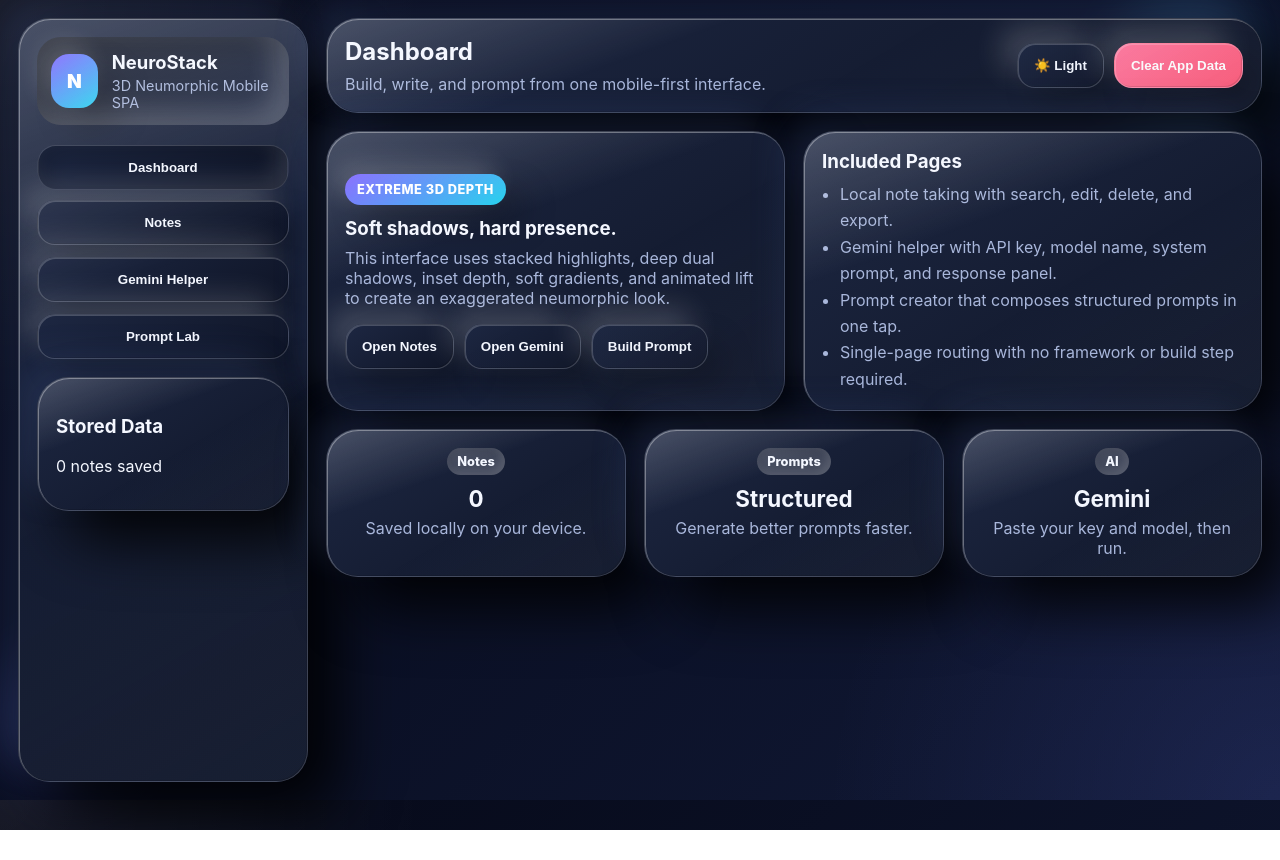
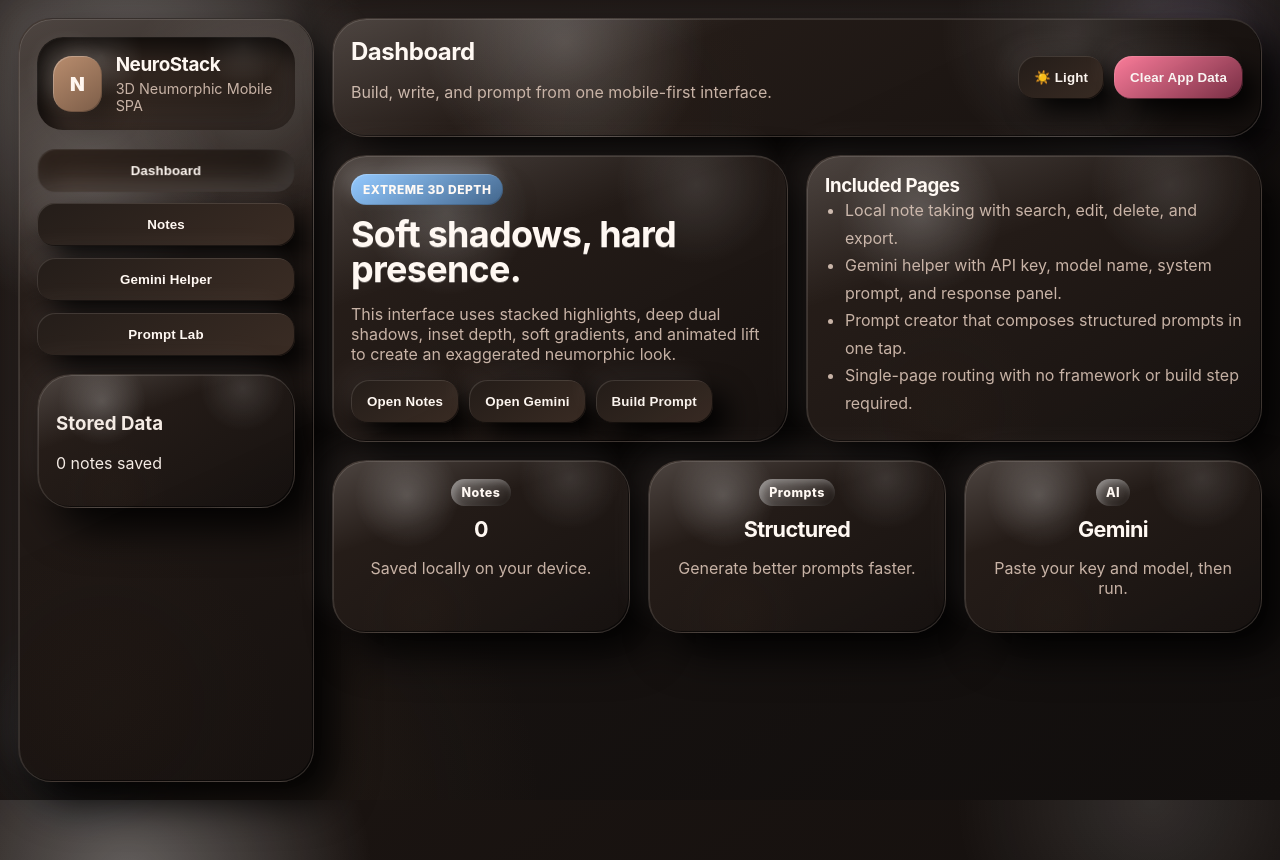
Before and after one commit to lavaztechnet-debug/My-Dev-Site, a plain HTML site: page index.html in a window 1280 px wide. Both pictures are taken after a click on the button "🌙 Dark". Shown: the top 860 px of the page. Before the commit the page ends 830 px from the top, so only its background shows below. Drawn offline with Linux system fonts and the light colour scheme.

Commit message:
Update styles.css

```diff
--- a/styles.css
+++ b/styles.css
@@ -1,33 +1,56 @@
 :root {
-  --bg: #d6e2ff;
-  --bg-2: #9db2ff;
-  --panel-a: #f7fbff;
-  --panel-b: #bfd0ff;
-  --text: #16213b;
-  --muted: #50607f;
-  --accent: #7a5cff;
-  --accent-2: #00d4ff;
-  --danger: #ff4d7d;
-  --shadow-dark: rgba(46, 63, 107, 0.42);
-  --shadow-light: rgba(255, 255, 255, 0.96);
-  --radius-xl: 32px;
-  --radius-lg: 24px;
-  --radius-md: 18px;
+  color-scheme: light;
+  --bg-a: #e7dccf;
+  --bg-b: #cbb8a6;
+  --panel-a: #f7efe6;
+  --panel-b: #d8c4b2;
+  --surface-a: #efe1d2;
+  --surface-b: #cfb49c;
+  --surface-c: #b6957c;
+  --text: #2d211b;
+  --text-strong: #16110e;
+  --muted: #6c5b51;
+  --line-light: rgba(255, 248, 241, 0.68);
+  --line-dark: rgba(85, 61, 44, 0.16);
+  --shadow-out-a: rgba(84, 55, 36, 0.24);
+  --shadow-out-b: rgba(255, 245, 236, 0.74);
+  --shadow-in-a: rgba(77, 51, 35, 0.26);
+  --shadow-in-b: rgba(255, 248, 242, 0.66);
+  --accent: #7f5bd8;
+  --accent-2: #4d8dbf;
+  --danger: #a8435a;
+  --success: #58756a;
+  --radius-xl: 34px;
+  --radius-lg: 26px;
+  --radius-md: 20px;
   --radius-sm: 14px;
+  --texture: radial-gradient(circle at 25% 20%, rgba(255,255,255,.20), transparent 20%),
+            radial-gradient(circle at 80% 10%, rgba(255,255,255,.12), transparent 18%),
+            radial-gradient(circle at 30% 90%, rgba(80, 55, 35, .06), transparent 24%);
 }
 
 :root[data-theme="dark"] {
-  --bg: #050816;
-  --bg-2: #111936;
-  --panel-a: #1d2742;
-  --panel-b: #0f1527;
-  --text: #f4f7ff;
-  --muted: #a9b7db;
-  --accent: #a78bfa;
-  --accent-2: #22d3ee;
-  --danger: #ff6b8f;
-  --shadow-dark: rgba(0, 0, 0, 0.88);
-  --shadow-light: rgba(90, 117, 190, 0.18);
+  color-scheme: dark;
+  --bg-a: #1c1512;
+  --bg-b: #0f0c0b;
+  --panel-a: #2a201b;
+  --panel-b: #171210;
+  --surface-a: #241d19;
+  --surface-b: #3a2c24;
+  --surface-c: #4f3d33;
+  --text: #f4ebe4;
+  --text-strong: #fff8f2;
+  --muted: #c8b3a6;
+  --line-light: rgba(255, 244, 235, 0.12);
+  --line-dark: rgba(0, 0, 0, 0.55);
+  --shadow-out-a: rgba(0, 0, 0, 0.92);
+  --shadow-out-b: rgba(255, 246, 238, 0.06);
+  --shadow-in-a: rgba(0, 0, 0, 0.72);
+  --shadow-in-b: rgba(255, 245, 238, 0.05);
+  --accent: #c3a1ff;
+  --accent-2: #83c1ff;
+  --danger: #ff7f9d;
+  --success: #97b8a6;
 }
 
 * {
@@ -37,125 +60,157 @@
 html, body {
   margin: 0;
   min-height: 100%;
-  font-family: Inter, ui-sans-serif, system-ui, -apple-system, BlinkMacSystemFont, "Segoe UI", sans-serif;
-  color: var(--text);
-  background:
-    radial-gradient(circle at top left, rgba(255,255,255,0.08), transparent 28%),
-    radial-gradient(circle at bottom right, rgba(110,125,255,0.12), transparent 30%),
-    linear-gradient(135deg, var(--bg), var(--bg-2));
 }
 
 body {
   padding: 18px;
-  perspective: 1400px;
   overflow-x: hidden;
+  color: var(--text);
+  font-family: Inter, ui-sans-serif, system-ui, -apple-system, BlinkMacSystemFont, "Segoe UI", sans-serif;
+  background:
+    radial-gradient(circle at 10% 10%, rgba(255,255,255,0.32), transparent 18%),
+    radial-gradient(circle at 90% 0%, rgba(255,255,255,0.12), transparent 14%),
+    radial-gradient(circle at 20% 100%, rgba(120, 88, 55, 0.10), transparent 22%),
+    linear-gradient(145deg, var(--bg-a), var(--bg-b));
+  perspective: 1500px;
+}
+
+body::before {
+  content: "";
+  position: fixed;
+  inset: 0;
+  pointer-events: none;
+  background:
+    radial-gradient(circle at 30% 20%, rgba(255,255,255,.11), transparent 0 18%, transparent 18.5%),
+    radial-gradient(circle at 70% 80%, rgba(255,255,255,.07), transparent 0 15%, transparent 15.5%),
+    linear-gradient(0deg, rgba(255,255,255,0.02), rgba(255,255,255,0.02));
+  mix-blend-mode: soft-light;
+  opacity: .65;
 }
 
 .bg-orb {
   position: fixed;
-  width: 220px;
-  height: 220px;
+  width: 260px;
+  height: 260px;
   border-radius: 50%;
   filter: blur(18px);
-  opacity: 0.35;
+  opacity: 0.28;
   pointer-events: none;
   z-index: 0;
 }
 
 .orb-a {
-  top: -40px;
-  right: -20px;
-  background: radial-gradient(circle, rgba(85,210,255,0.7), transparent 70%);
+  top: -60px;
+  right: -40px;
+  background: radial-gradient(circle, rgba(127, 91, 216, 0.45), transparent 65%);
 }
 
 .orb-b {
-  bottom: -30px;
-  left: -40px;
-  background: radial-gradient(circle, rgba(110,125,255,0.65), transparent 70%);
+  bottom: -60px;
+  left: -50px;
+  background: radial-gradient(circle, rgba(77, 141, 191, 0.34), transparent 65%);
 }
 
 .shell {
   position: relative;
   z-index: 1;
   display: grid;
-  grid-template-columns: 290px 1fr;
+  grid-template-columns: 296px 1fr;
   gap: 18px;
   min-height: calc(100vh - 36px);
 }
 
 .neu-panel,
+.neu-inset,
 .neu-input,
 .neu-btn,
 .output-box,
-.status-pill {
+.status-pill,
+.note-card,
+.mini-card {
+  position: relative;
   border: 0;
-  outline: none;
   color: var(--text);
 }
 
 .neu-panel {
-  position: relative;
-  background: linear-gradient(145deg, var(--panel-a), var(--panel-b));
-  border: 1px solid rgba(255,255,255,0.18);
+  overflow: hidden;
   border-radius: var(--radius-xl);
+  background:
+    var(--texture),
+    linear-gradient(145deg, var(--panel-a), var(--panel-b));
+  border: 1px solid var(--line-light);
   box-shadow:
-    30px 30px 60px var(--shadow-dark),
-    -18px -18px 36px var(--shadow-light),
-    inset 1px 1px 0 rgba(255,255,255,0.35),
-    inset -1px -1px 0 rgba(0, 0, 0, 0.12);
-  overflow: hidden;
+    20px 20px 42px var(--shadow-out-a),
+    -16px -16px 32px var(--shadow-out-b),
+    inset 1px 1px 0 var(--line-light),
+    inset -1px -1px 0 var(--line-dark);
 }
 
-.neu-panel::before {
+.neu-panel::before,
+.neu-panel::after {
   content: "";
   position: absolute;
   inset: 0;
   border-radius: inherit;
-  background:
-    linear-gradient(160deg, rgba(255,255,255,0.2), transparent 35%),
-    linear-gradient(330deg, rgba(130,150,180,0.08), transparent 45%);
   pointer-events: none;
 }
 
-.neu-inset {
-  background: linear-gradient(145deg, var(--panel-b), var(--panel-a));
-  border-radius: var(--radius-lg);
-  box-shadow:
-    inset 14px 14px 28px rgba(0,0,0,0.22),
-    inset -14px -14px 28px rgba(255,255,255,0.22);
+.neu-panel::before {
+  background: linear-gradient(160deg, rgba(255,255,255,0.22), transparent 34%);
+  opacity: .75;
 }
 
-.depth-xl {
-  transform: translateZ(30px);
+.neu-panel::after {
+  background: linear-gradient(335deg, rgba(0,0,0,0.06), transparent 42%);
+  opacity: .7;
 }
 
-.depth-lg {
-  transform: translateZ(20px);
+.neu-inset,
+.neu-input,
+.output-box {
+  background:
+    var(--texture),
+    linear-gradient(145deg, var(--surface-b), var(--surface-a));
+  box-shadow:
+    inset 14px 14px 26px var(--shadow-in-a),
+    inset -14px -14px 26px var(--shadow-in-b),
+    inset 1px 1px 0 rgba(255,255,255,0.12);
 }
 
-.depth-md {
-  transform: translateZ(12px);
+.neu-inset {
+  border-radius: var(--radius-lg);
 }
 
+.depth-xl { transform: translateZ(32px); }
+.depth-lg { transform: translateZ(18px); }
+.depth-md { transform: translateZ(10px); }
+
 .sidebar {
-  padding: 18px;
   display: flex;
   flex-direction: column;
   gap: 18px;
+  padding: 18px;
 }
 
 .brand {
   display: flex;
   align-items: center;
   gap: 14px;
-  padding: 14px;
+  padding: 16px;
 }
 
-.brand h1 {
+.brand h1,
+.topbar h2,
+.hero h3,
+.content h3,
+.note-card h4 {
   margin: 0;
-  font-size: 1.15rem;
+  color: var(--text-strong);
+  letter-spacing: -0.02em;
 }
 
+.brand h1 { font-size: 1.18rem; }
 .brand p {
   margin: 4px 0 0;
   color: var(--muted);
@@ -163,18 +218,20 @@ body {
 }
 
 .brand-mark {
-  width: 54px;
-  height: 54px;
-  border-radius: 18px;
+  width: 56px;
+  height: 56px;
+  border-radius: 19px;
   display: grid;
   place-items: center;
   font-weight: 900;
   font-size: 1.2rem;
-  color: white;
-  background: linear-gradient(145deg, #7a5cff, #22d3ee);
+  color: #fff6ef;
+  background: linear-gradient(145deg, #b98d6e, #7c5d48);
   box-shadow:
-    18px 18px 34px rgba(0,0,0,0.28),
-    -10px -10px 24px rgba(255,255,255,0.18);
+    14px 14px 28px rgba(0,0,0,0.25),
+    -10px -10px 20px rgba(255,255,255,0.16),
+    inset 1px 1px 0 rgba(255,255,255,0.22),
+    inset -1px -1px 0 rgba(0,0,0,0.18);
 }
 
 .nav {
@@ -184,45 +241,51 @@ body {
 
 .nav-btn,
 .neu-btn {
+  appearance: none;
+  border: 0;
   border-radius: 18px;
   padding: 14px 16px;
-  background: linear-gradient(145deg, var(--panel-a), var(--panel-b));
-  border: 1px solid rgba(255,255,255,0.18);
+  background:
+    linear-gradient(145deg, var(--surface-a), var(--surface-b));
   box-shadow:
-    16px 16px 30px rgba(0,0,0,0.22),
-    -16px -16px 30px rgba(255,255,255,0.18),
-    inset 1px 1px 0 rgba(255,255,255,0.2),
-    inset -1px -1px 0 rgba(0,0,0,0.12);
-  color: var(--text);
-  font-weight: 700;
-  transition: transform 0.18s ease, box-shadow 0.18s ease, filter 0.18s ease;
+    14px 14px 28px var(--shadow-out-a),
+    -12px -12px 24px var(--shadow-out-b),
+    inset 1px 1px 0 var(--line-light),
+    inset -1px -1px 0 var(--line-dark);
+  color: var(--text-strong);
+  font-weight: 800;
+  letter-spacing: 0.01em;
+  transition: transform .18s ease, box-shadow .18s ease, filter .18s ease, background .18s ease;
 }
 
+.nav-btn.active,
 .nav-btn:active,
-.neu-btn:active,
+.neu-btn:active {
+  transform: translateY(1px) scale(0.995);
+  box-shadow:
+    inset 16px 16px 26px rgba(0,0,0,0.22),
+    inset -12px -12px 22px rgba(255,255,255,0.12),
+    inset 1px 1px 0 rgba(255,255,255,0.08);
+}
+
 .nav-btn.active {
-  box-shadow:
-    inset 10px 10px 20px rgba(0,0,0,0.16),
-    inset -10px -10px 20px rgba(255,255,255,0.12);
-  transform: translateY(2px) scale(0.995);
+  background: linear-gradient(145deg, var(--surface-b), var(--surface-a));
+}
+
+.nav-btn:hover,
+.neu-btn:hover {
+  filter: saturate(1.03) brightness(1.01);
+  transform: translateY(-1px);
 }
 
 .primary-btn {
-  color: white;
-  background: linear-gradient(145deg, #7b87ff, #4dcfff);
+  color: #fff8f3;
+  background: linear-gradient(145deg, var(--accent), #5d46b0);
 }
 
 .danger-btn {
-  color: white;
-  background: linear-gradient(145deg, #ff7aa0, #ff5a78);
-}
-
-.sidebar-card,
-.topbar,
-.hero,
-.mini-card,
-.content .neu-panel {
-  padding: 18px;
+  color: #fffaf8;
+  background: linear-gradient(145deg, var(--danger), #7b2f46);
 }
 
 .content {
@@ -236,27 +299,25 @@ body {
   justify-content: space-between;
   align-items: center;
   gap: 14px;
-}
-
-.topbar-actions {
-  display: flex;
-  gap: 10px;
-  flex-wrap: wrap;
-}
-
-.topbar h2,
-.hero h3,
-.content h3 {
-  margin: 0 0 8px;
+  padding: 18px;
 }
 
 .topbar p,
 .hero p,
 .content p,
 .feature-list,
-.mini-card p {
-  margin: 0;
+.mini-card p,
+.note-card p,
+.note-meta {
   color: var(--muted);
+}
+
+.topbar-actions,
+.hero-actions,
+.row {
+  display: flex;
+  flex-wrap: wrap;
+  gap: 10px;
 }
 
 .view {
@@ -281,40 +342,58 @@ body {
   grid-template-columns: repeat(3, minmax(0, 1fr));
 }
 
+.hero,
+.sidebar-card,
+.mini-card,
+.content .neu-panel {
+  padding: 18px;
+}
+
 .hero {
-  min-height: 260px;
+  min-height: 276px;
   display: flex;
   flex-direction: column;
   justify-content: center;
 }
 
+.hero h3 {
+  font-size: clamp(1.5rem, 3vw, 2.25rem);
+  line-height: 0.98;
+  text-shadow:
+    0 1px 0 rgba(255,255,255,0.3),
+    0 0 0.01px rgba(0,0,0,0.35);
+}
+
+.hero-badge,
+.mini-label,
+.status-pill {
+  display: inline-flex;
+  align-items: center;
+  justify-content: center;
+  width: fit-content;
+  border-radius: 999px;
+  font-weight: 800;
+  letter-spacing: 0.04em;
+}
+
 .hero-badge {
-  width: fit-content;
   padding: 8px 12px;
   margin-bottom: 12px;
-  border-radius: 999px;
-  color: white;
-  background: linear-gradient(145deg, #7a5cff, #22d3ee);
+  color: #fff9f4;
+  background: linear-gradient(145deg, var(--accent-2), #385d85);
   box-shadow:
-    18px 18px 34px rgba(0,0,0,0.28),
-    -10px -10px 24px rgba(255,255,255,0.18);
-  font-size: 0.8rem;
-  font-weight: 800;
-  letter-spacing: 0.04em;
+    12px 12px 24px rgba(0,0,0,0.22),
+    -8px -8px 18px rgba(255,255,255,0.16),
+    inset 1px 1px 0 rgba(255,255,255,0.18),
+    inset -1px -1px 0 rgba(0,0,0,0.16);
   text-transform: uppercase;
-}
-
-.hero-actions,
-.row {
-  display: flex;
-  flex-wrap: wrap;
-  gap: 10px;
-  margin-top: 16px;
+  font-size: 0.75rem;
 }
 
 .feature-list {
-  padding-left: 18px;
-  line-height: 1.65;
+  margin: 0;
+  padding-left: 20px;
+  line-height: 1.72;
 }
 
 .mini-card {
@@ -324,19 +403,19 @@ body {
 .mini-card strong {
   display: block;
   margin: 10px 0 6px;
-  font-size: 1.4rem;
+  font-size: 1.35rem;
+  color: var(--text-strong);
+  letter-spacing: -0.03em;
 }
 
 .mini-label {
-  display: inline-block;
   padding: 6px 10px;
-  border-radius: 999px;
-  background: rgba(255,255,255,0.18);
+  color: var(--text-strong);
+  background: linear-gradient(145deg, rgba(255,255,255,0.33), rgba(0,0,0,0.05));
   box-shadow:
-    inset 4px 4px 8px rgba(0,0,0,0.1),
-    inset -4px -4px 8px rgba(255,255,255,0.12);
-  font-size: 0.8rem;
-  font-weight: 800;
+    inset 3px 3px 7px rgba(255,255,255,0.26),
+    inset -3px -3px 7px rgba(0,0,0,0.10);
+  font-size: 0.78rem;
 }
 
 .stack {
@@ -346,107 +425,143 @@ body {
 
 .neu-input {
   width: 100%;
+  min-width: 0;
+  border-radius: 18px;
   padding: 14px 16px;
-  border-radius: 18px;
   resize: vertical;
-  background: linear-gradient(145deg, var(--panel-b), var(--panel-a));
-  box-shadow:
-    inset 16px 16px 30px rgba(0,0,0,0.22),
-    inset -16px -16px 30px rgba(255,255,255,0.2);
+  outline: none;
+  color: var(--text-strong);
+  caret-color: var(--accent);
   font: inherit;
+  line-height: 1.5;
 }
 
 .neu-input::placeholder {
-  color: var(--muted);
+  color: color-mix(in srgb, var(--muted) 82%, transparent);
 }
 
-.area-sm { min-height: 90px; }
-.area-md { min-height: 120px; }
-.area-lg { min-height: 180px; }
-.area-xl { min-height: 420px; }
+.neu-input:focus {
+  box-shadow:
+    inset 16px 16px 28px rgba(0,0,0,0.22),
+    inset -14px -14px 24px rgba(255,255,255,0.16),
+    0 0 0 1px rgba(127, 91, 216, 0.22);
+}
+
+.area-sm { min-height: 94px; }
+.area-md { min-height: 122px; }
+.area-lg { min-height: 182px; }
+.area-xl { min-height: 432px; }
 
 .notes-list {
-  margin-top: 14px;
   display: grid;
   gap: 12px;
+  margin-top: 14px;
   max-height: 540px;
   overflow: auto;
   padding-right: 4px;
 }
 
 .note-card {
-  padding: 14px;
-  border-radius: 20px;
-  background: linear-gradient(145deg, var(--panel-a), var(--panel-b));
+  padding: 16px;
+  border-radius: 22px;
+  background:
+    linear-gradient(145deg, rgba(255,255,255,0.18), rgba(0,0,0,0.03)),
+    linear-gradient(145deg, var(--surface-a), var(--surface-b));
+  border: 1px solid rgba(255,255,255,0.14);
   box-shadow:
-    18px 18px 36px rgba(0,0,0,0.22),
-    -12px -12px 24px rgba(255,255,255,0.14),
-    inset 1px 1px 0 rgba(255,255,255,0.1);
+    16px 16px 30px rgba(0,0,0,0.20),
+    -12px -12px 24px rgba(255,255,255,0.12),
+    inset 1px 1px 0 rgba(255,255,255,0.08),
+    inset -1px -1px 0 rgba(0,0,0,0.12);
 }
 
 .note-card h4 {
   margin: 0 0 8px;
+  color: var(--text-strong);
 }
 
 .note-card p {
   margin: 0 0 10px;
-  color: var(--muted);
   white-space: pre-wrap;
 }
 
 .note-meta {
+  margin-bottom: 10px;
   font-size: 0.8rem;
-  color: var(--muted);
-  margin-bottom: 10px;
 }
 
 .note-actions {
   display: flex;
+  flex-wrap: wrap;
   gap: 10px;
-  flex-wrap: wrap;
 }
 
 .output-box {
-  min-height: 420px;
+  min-height: 428px;
   margin: 14px 0 0;
   padding: 16px;
-  border-radius: 20px;
+  border-radius: 22px;
+  overflow: auto;
   white-space: pre-wrap;
-  background: linear-gradient(145deg, var(--panel-b), var(--panel-a));
-  box-shadow:
-    inset 16px 16px 30px rgba(0,0,0,0.22),
-    inset -16px -16px 30px rgba(255,255,255,0.2);
-  overflow: auto;
+  color: var(--text-strong);
   font-family: ui-monospace, SFMono-Regular, Menlo, Consolas, monospace;
+  line-height: 1.55;
 }
 
 .status-pill {
-  display: inline-block;
-  width: fit-content;
   padding: 8px 12px;
-  border-radius: 999px;
-  background: linear-gradient(145deg, var(--panel-a), var(--panel-b));
+  margin-bottom: 10px;
+  color: var(--text-strong);
+  background: linear-gradient(145deg, rgba(255,255,255,0.24), rgba(0,0,0,0.04));
   box-shadow:
-    14px 14px 28px rgba(0,0,0,0.22),
-    -10px -10px 20px rgba(255,255,255,0.14);
+    12px 12px 24px rgba(0,0,0,0.18),
+    -8px -8px 16px rgba(255,255,255,0.12),
+    inset 1px 1px 0 rgba(255,255,255,0.12),
+    inset -1px -1px 0 rgba(0,0,0,0.10);
   font-size: 0.8rem;
-  font-weight: 800;
 }
 
-@media (hover: hover) {
-  .neu-btn:hover,
-  .nav-btn:hover,
-  .neu-panel:hover {
-    transform: translateY(-3px) rotateX(1.5deg);
-    filter: saturate(1.03);
+.neu-btn,
+.nav-btn,
+.neu-input,
+.output-box,
+.status-pill,
+.note-card,
+.mini-card,
+.hero,
+.sidebar-card,
+.topbar {
+  backdrop-filter: blur(1px);
+}
+
+.neu-btn:focus-visible,
+.nav-btn:focus-visible,
+.neu-input:focus-visible {
+  outline: 2px solid rgba(127, 91, 216, 0.35);
+  outline-offset: 2px;
+}
+
+.neu-panel:hover {
+  filter: saturate(1.02);
+}
+
+@media (max-width: 1080px) {
+  .shell {
+    grid-template-columns: 1fr;
+  }
+
+  .sidebar {
+    order: 0;
+  }
+
+  .content {
+    order: 1;
   }
 }
 
-@media (max-width: 980px) {
-  .shell,
-  .grid.two,
-  .grid.three {
-    grid-template-columns: 1fr;
+@media (max-width: 820px) {
+  body {
+    padding: 14px;
   }
 
   .topbar {
@@ -454,7 +569,43 @@ body {
     align-items: stretch;
   }
 
+  .grid.two,
+  .grid.three {
+    grid-template-columns: 1fr;
+  }
+
+  .hero {
+    min-height: 240px;
+  }
+
+  .output-box,
   .area-xl {
     min-height: 300px;
   }
 }
+
+@media (max-width: 520px) {
+  .sidebar,
+  .topbar,
+  .hero,
+  .content .neu-panel,
+  .mini-card,
+  .sidebar-card {
+    padding: 14px;
+  }
+
+  .nav-btn,
+  .neu-btn,
+  .neu-input {
+    border-radius: 16px;
+  }
+
+  .brand {
+    align-items: flex-start;
+  }
+
+  .brand-mark {
+    width: 50px;
+    height: 50px;
+  }
+  }
```
